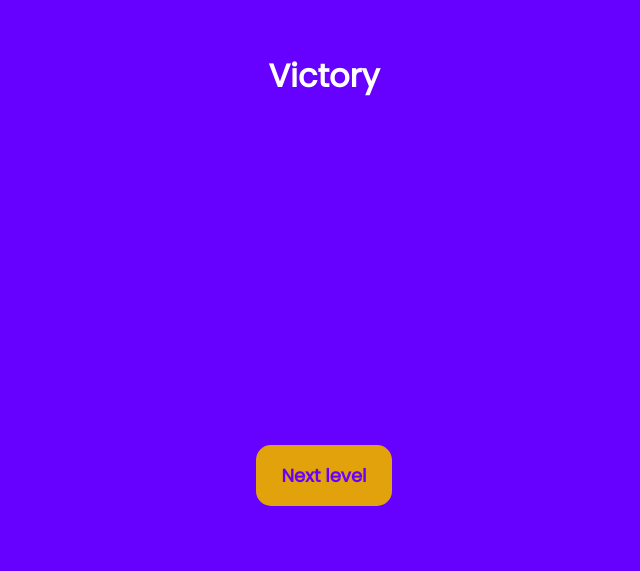
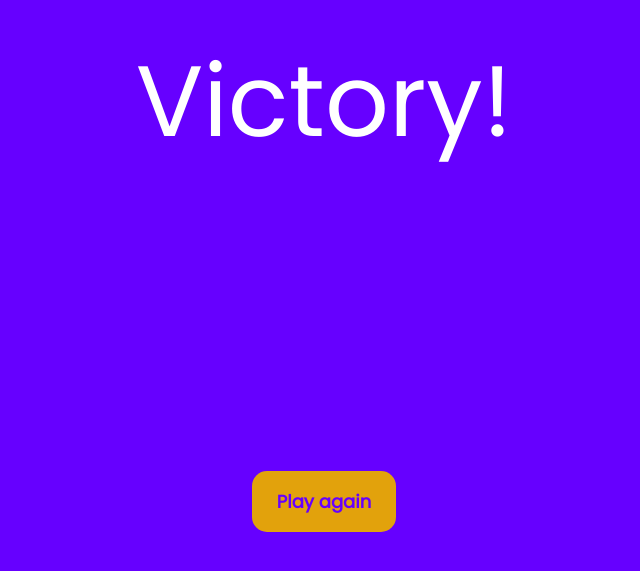
Before and after one commit to arkzok/react-sudoku, a React (Create React App) app: page /victory in a window 1280 px wide. Shown: the part 121-692 px from the top of the page, without its empty margins (316-956 px from the left). Built offline with nearby package versions, Linux system fonts and the light colour scheme.

Commit message:
change Victory to NextLevel, Menu to Play, add Victory after lvl 3

```diff
--- a/src/App.css
+++ b/src/App.css
@@ -50,6 +50,10 @@ a {
   color: red;
 }
 
+.victory {
+  font-size: 100px;
+}
+
 .btn {
   padding: 17px 25px;
   background: rgb(226, 162, 12);
--- a/src/components/Game.jsx
+++ b/src/components/Game.jsx
@@ -11,7 +11,9 @@ const Game = props => {
 
         props.nextLevel()
 
-        nav('/victory')
+        props.level < 2
+            ? nav('/nextlevel')
+            : nav('/victory')
     }, [props, nav])
 
     return (
--- /dev/null
+++ b/src/components/NextLevel.jsx
@@ -0,0 +1,12 @@
+import { NavLink } from "react-router-dom"
+import data from "../data"
+
+const NextLevel = () =>
+    <div className='container d-flex'>
+        <h1>Level complete</h1>
+        <NavLink to='/game' className='btn'>
+            Level {data.level + 1}
+        </NavLink>
+    </div>
+
+export default NextLevel
--- a/src/components/Menu.jsx
+++ b/src/components/Play.jsx
@@ -1,9 +1,9 @@
 import { NavLink } from "react-router-dom"
 
-const Menu = () =>
+const Play = () =>
     <div className='container d-flex'>
         <h1>Sudoku</h1>
         <NavLink to='/game' className='btn'>Play</NavLink>
     </div>
 
-export default Menu
+export default Play
--- a/src/components/Victory.jsx
+++ b/src/components/Victory.jsx
@@ -2,8 +2,8 @@ import { NavLink } from "react-router-dom"
 
 const Victory = () =>
     <div className='container d-flex'>
-        <h1>Victory</h1>
-        <NavLink to='/game' className='btn'>Next level</NavLink>
+        <p className="victory">Victory!</p>
+        <NavLink to='/game' className='btn'>Play again</NavLink>
     </div>
 
 export default Victory
--- a/src/router.jsx
+++ b/src/router.jsx
@@ -1,15 +1,17 @@
 import { Route, Routes } from "react-router-dom"
-import Menu from "./components/Menu"
-import Victory from "./components/Victory"
+import Play from "./components/Play"
+import NextLevel from "./components/NextLevel"
 import Defeat from "./components/Defeat"
 import GameHOC from "./GameHOC"
+import Victory from "./components/Victory"
 
 const BaseRouter = () =>
     <Routes>
-        <Route path="/" element={<Menu />} />
+        <Route path="/" element={<Play />} />
         <Route path="/game" element={<GameHOC />} />
+        <Route path="/nextlevel" element={<NextLevel />} />
+        <Route path="/defeat" element={<Defeat />} />
         <Route path="/victory" element={<Victory />} />
-        <Route path="/defeat" element={<Defeat />} />
     </Routes>
 
 export default BaseRouter
```
